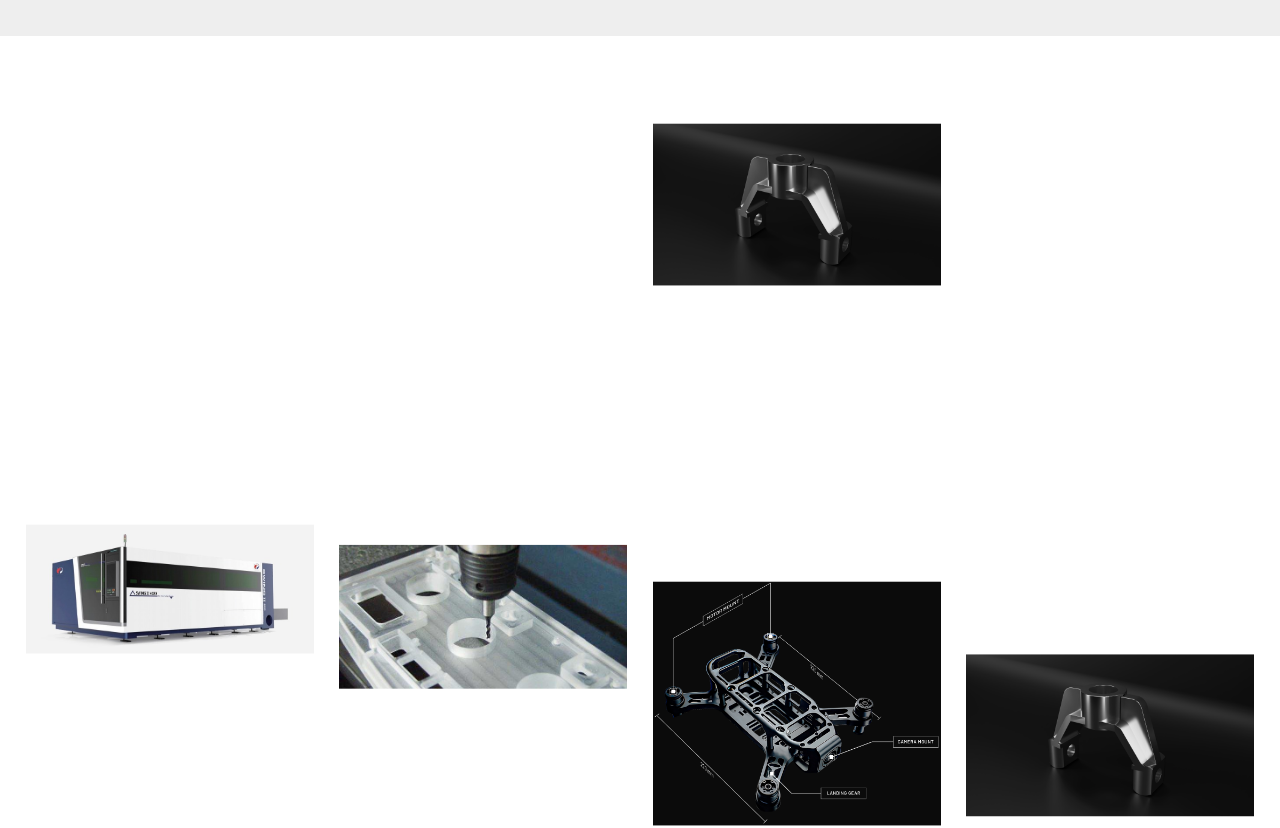
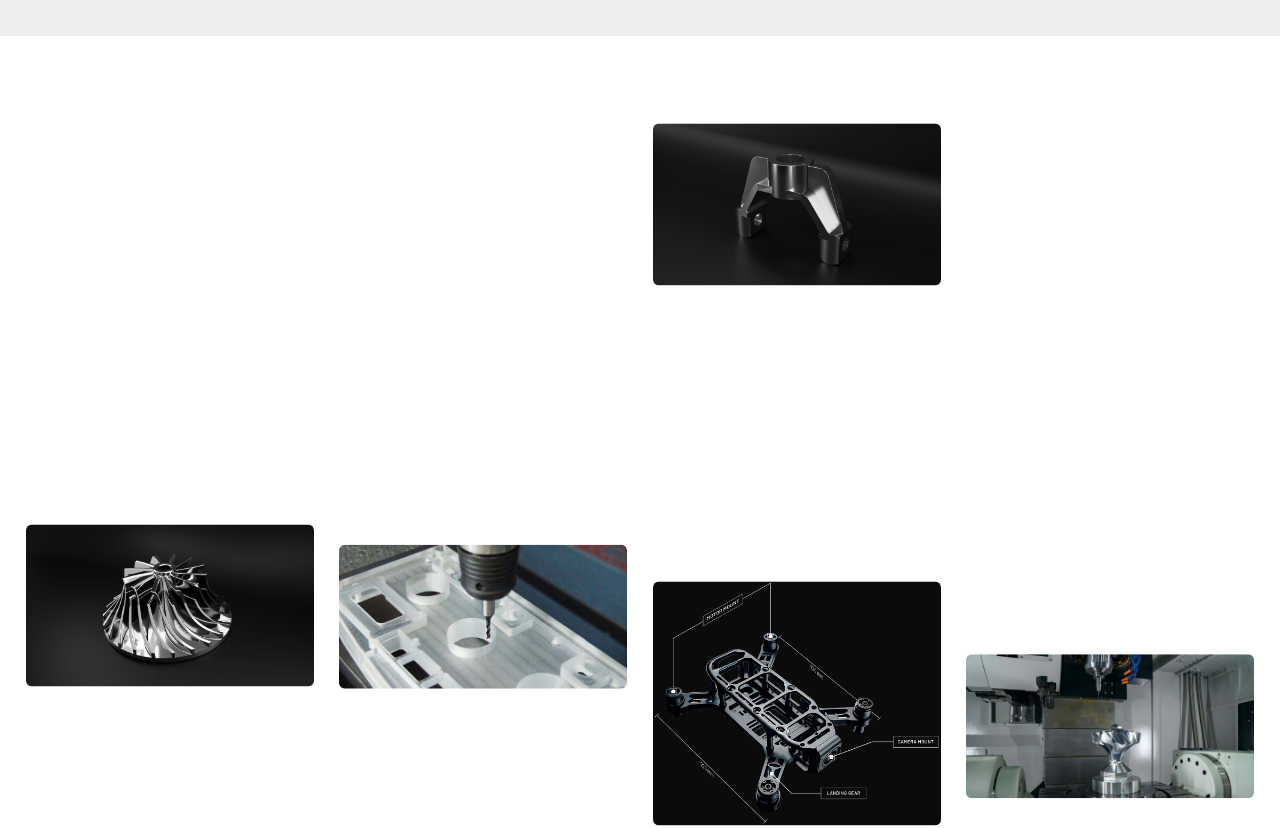
Before and after one commit to Ravishetty07/AB-Industries, a Next.js app: page / in a window 1280 px wide. Shown: the part 2500-3328 px from the top of the page. Built offline with nearby package versions, Linux system fonts and the light colour scheme.

Commit message:
UI Fixes

```diff
--- a/src/components/ui/skiper-ui/skiper30.tsx
+++ b/src/components/ui/skiper-ui/skiper30.tsx
@@ -5,7 +5,7 @@ import Lenis from "lenis";
 import { useEffect, useRef, useState } from "react";
 
 const images = [
-  "/CNC-Laser-cutting.jpg",
+  "/Impeller.jpg",
   "/why-choose-us.jpg",
   "/cnc-machine-1.jpg",
   "/cnc-prototype-1.jpg",
@@ -21,7 +21,6 @@ const images = [
   "/prototyping.jpg",
   "/Tools-768x512.jpg",
 ];
-
 
 const Skiper30 = () => {
   const gallery = useRef<HTMLDivElement>(null);
@@ -61,6 +60,9 @@ const Skiper30 = () => {
 
   return (
     <main className="w-full bg-[#eee] text-black">
+      {/* ====== Show full parallax ONLY on desktop ====== */}
+      <div className="hidden md:block">
+        {/* ======= Intro Section ======= */}
         <div className="font-geist flex h-screen items-center justify-center gap-2">
           <div className="absolute left-1/2 top-[10%] grid -translate-x-1/2 content-start justify-items-center gap-6 text-center text-black">
             <span className="relative max-w-[12ch] text-xs uppercase leading-tight opacity-40 after:absolute after:left-1/2 after:top-full after:h-16 after:w-px after:bg-gradient-to-b after:from-white after:to-black after:content-['']">
@@ -69,6 +71,7 @@ const Skiper30 = () => {
           </div>
         </div>
 
+        {/* ======= Parallax Gallery ======= */}
         <div
           ref={gallery}
           className="relative box-border flex h-[175vh] gap-[2vw] overflow-hidden bg-white p-[2vw]"
@@ -76,15 +79,23 @@ const Skiper30 = () => {
         <Column images={[images[0], images[1], images[2]]} y={y} />
         <Column images={[images[3], images[4], images[5]]} y={y2} />
         <Column images={[images[6], images[7], images[8]]} y={y3} />
-        <Column images={[images[6], images[7], images[8]]} y={y4} />
+        <Column images={[images[9], images[10], images[11]]} y={y4} />
         </div>
+
+        {/* ======= Bottom Section ======= */}
         <div className="font-geist relative flex h-screen items-center justify-center gap-2">
           <div className="absolute left-1/2 top-[10%] grid -translate-x-1/2 content-start justify-items-center gap-6 text-center text-black">
             <span className="relative max-w-[12ch] text-xs uppercase leading-tight opacity-40 after:absolute after:left-1/2 after:top-full after:h-16 after:w-px after:bg-gradient-to-b after:from-white after:to-black after:content-['']">
-            scroll Up to see
+              scroll up to see
             </span>
           </div>
         </div>
+      </div>
+
+      {/* ====== Optional: Simple fallback for mobile ====== */}
+      {/* <div className="block md:hidden py-20 text-center text-gray-700">
+        <p className="text-sm opacity-60">Parallax gallery available on desktop</p>
+      </div> */}
     </main>
   );
 };
@@ -97,15 +108,21 @@ type ColumnProps = {
 const Column = ({ images, y }: ColumnProps) => {
   return (
     <motion.div
-      className="relative -top-[45%] flex h-full w-1/4 min-w-[250px] flex-col gap-[2vw] first:top-[-45%] [&:nth-child(2)]:top-[-95%] [&:nth-child(3)]:top-[-45%] [&:nth-child(4)]:top-[-75%]"
+      className="
+        relative -top-[45%] flex h-full w-1/4 min-w-[250px] flex-col gap-[2vw]
+        first:top-[-45%]
+        [&:nth-child(2)]:top-[-95%]
+        [&:nth-child(3)]:top-[-45%]
+        [&:nth-child(4)]:top-[-75%]
+      "
       style={{ y }}
     >
       {images.map((src, i) => (
         <div key={i} className="relative h-full w-full overflow-hidden">
           <img
-            src={`${src}`}
+            src={src}
             alt="image"
-            className="pointer-events-none object-cover"
+            className="pointer-events-none object-cover rounded-md"
           />
         </div>
       ))}
@@ -114,21 +131,3 @@ const Column = ({ images, y }: ColumnProps) => {
 };
 
 export { Skiper30 };
-
-/**
- * Skiper 30 Parallax_002 — React + framer motion + lenis
- * Inspired by and adapted from https://www.siena.film/films/my-project-x
- * We respect the original creators. This is an inspired rebuild with our own taste and does not claim any ownership.
- * These animations aren’t associated with the siena.film . They’re independent recreations meant to study interaction design
- *
- * License & Usage:
- * - Free to use and modify in both personal and commercial projects.
- * - Attribution to Skiper UI is required when using the free version.
- * - No attribution required with Skiper UI Pro.
- *
- * Feedback and contributions are welcome.
- *
- * Author: @gurvinder-singh02
- * Website: https://gxuri.in
- * Twitter: https://x.com/Gur__vi
- */
```
Lines whose indentation alone changed are shown as unchanged.
